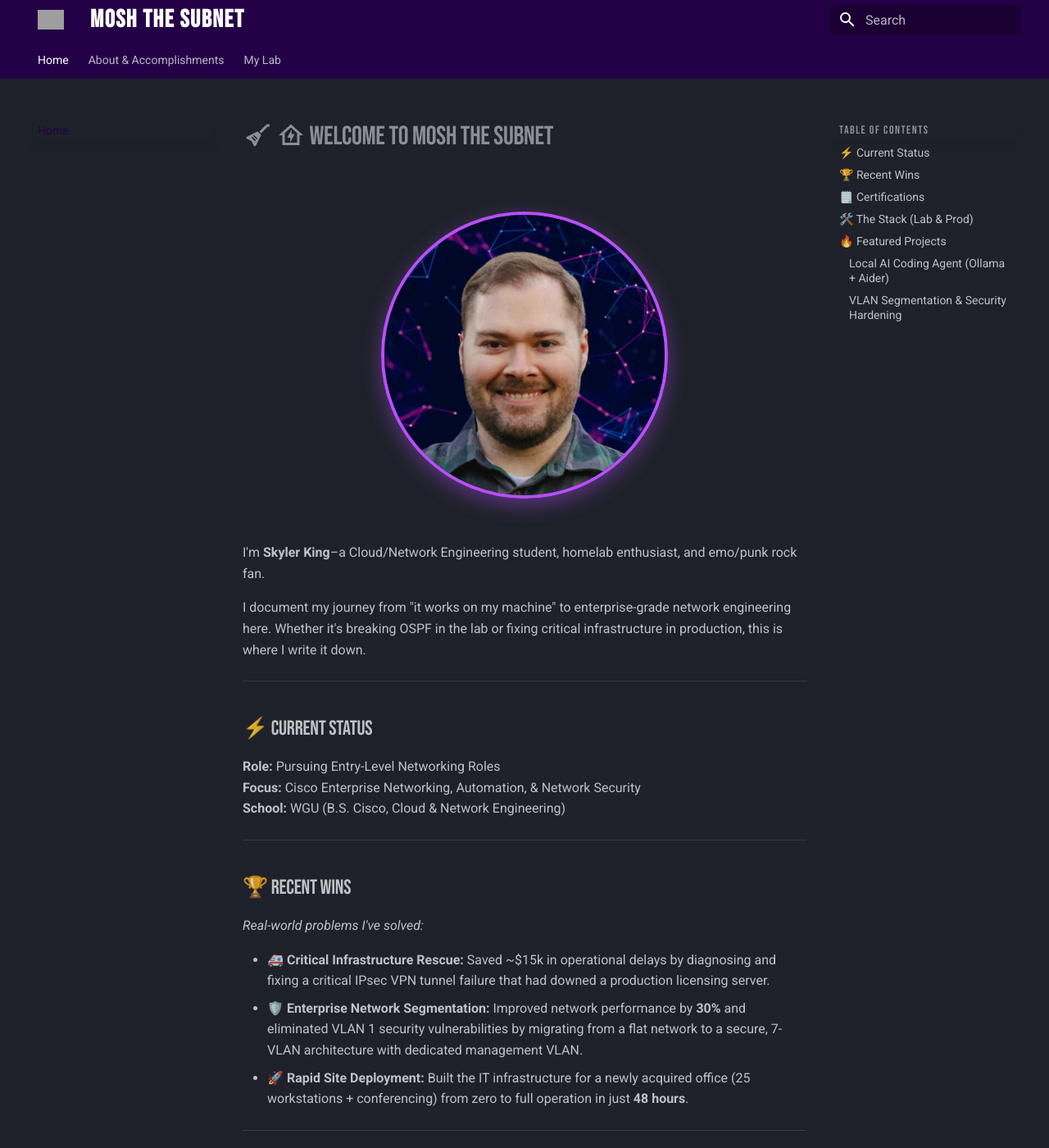
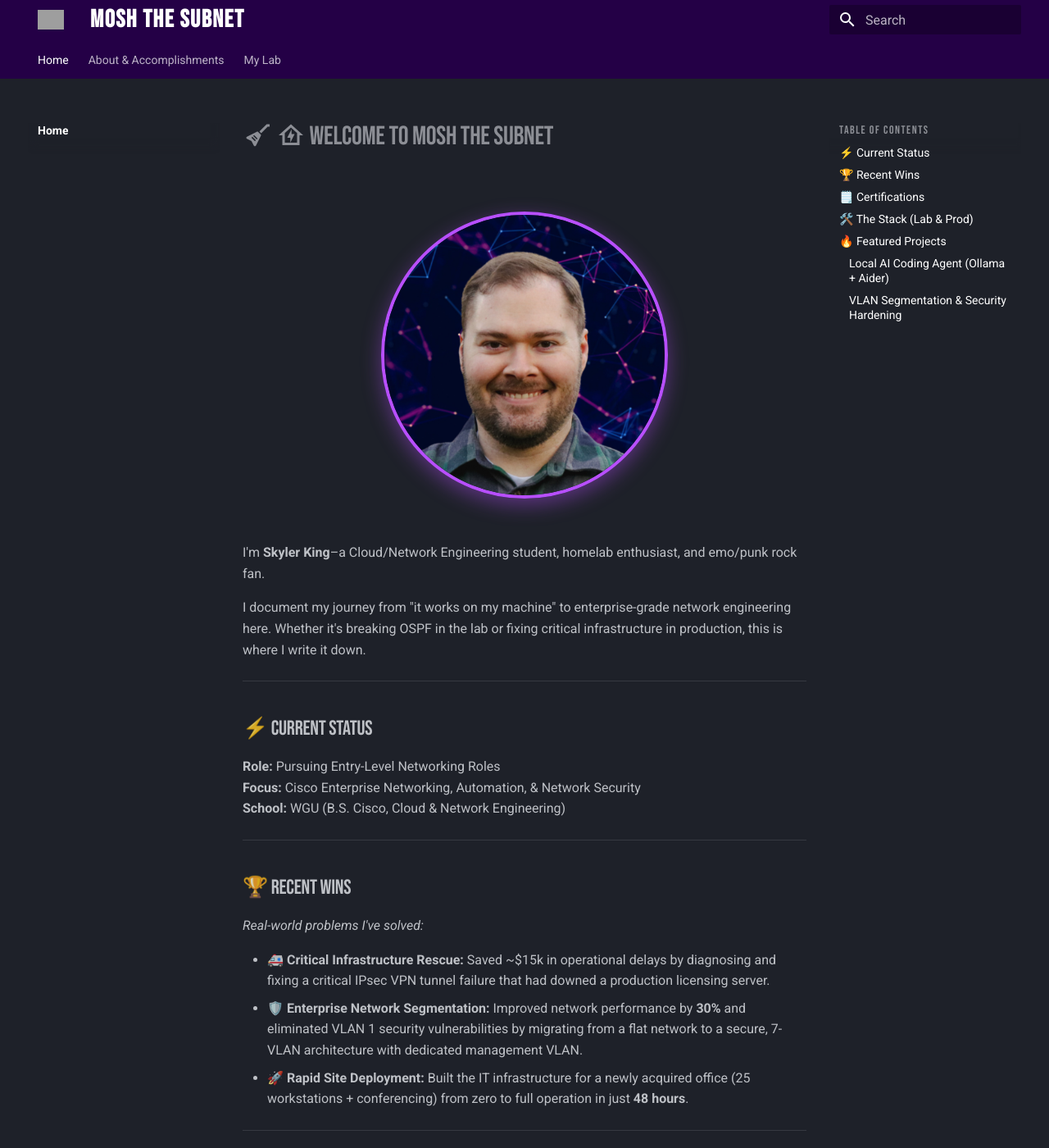
Before and after one commit to moshthesubnet/my-lab-docs, an MkDocs documentation site: the page built from docs/index.md, in a window 1280 px wide and 1400 px high. Shown: the whole window at 82% size. Built offline with MkDocs 1.6.1 and Material for MkDocs 9.7.7, drawn with Linux system fonts in a browser that asks for light colours; grey boxes are pictures that could not be loaded.

Commit message:
Update extra.css

```diff
--- a/docs/stylesheets/extra.css
+++ b/docs/stylesheets/extra.css
@@ -2,12 +2,28 @@
 
 :root > * {
   /* This changes the top navigation bar and main headers */
-  --md-primary-fg-color: #240046; /* Example: Cyber Violet */
+  --md-primary-fg-color: #240046; /* Cyber Violet */
 
   /* This changes your links, buttons, and highlights */
-  --md-accent-fg-color:  #00E5FF;
+  --md-accent-fg-color:  #00E5FF; /* Electric Blue */
 }
 
+/* Makes the active (currently selected) page link Electric Blue */
+.md-nav__link--active {
+  color: #00E5FF !important;
+  font-weight: bold;
+}
+
+/* Makes the inactive links a bright, readable white so they don't fade away */
+.md-nav__link {
+  color: #ffffff !important;
+}
+
+/* Adds a bright blue glow to links when you hover over them with your mouse */
+.md-nav__link:hover {
+  color: #00E5FF !important;
+  transition: color 0.2s ease-in-out;
+}
 /* Custom Admonition Glow */
 .md-typeset .admonition,
 .md-typeset details {
```
